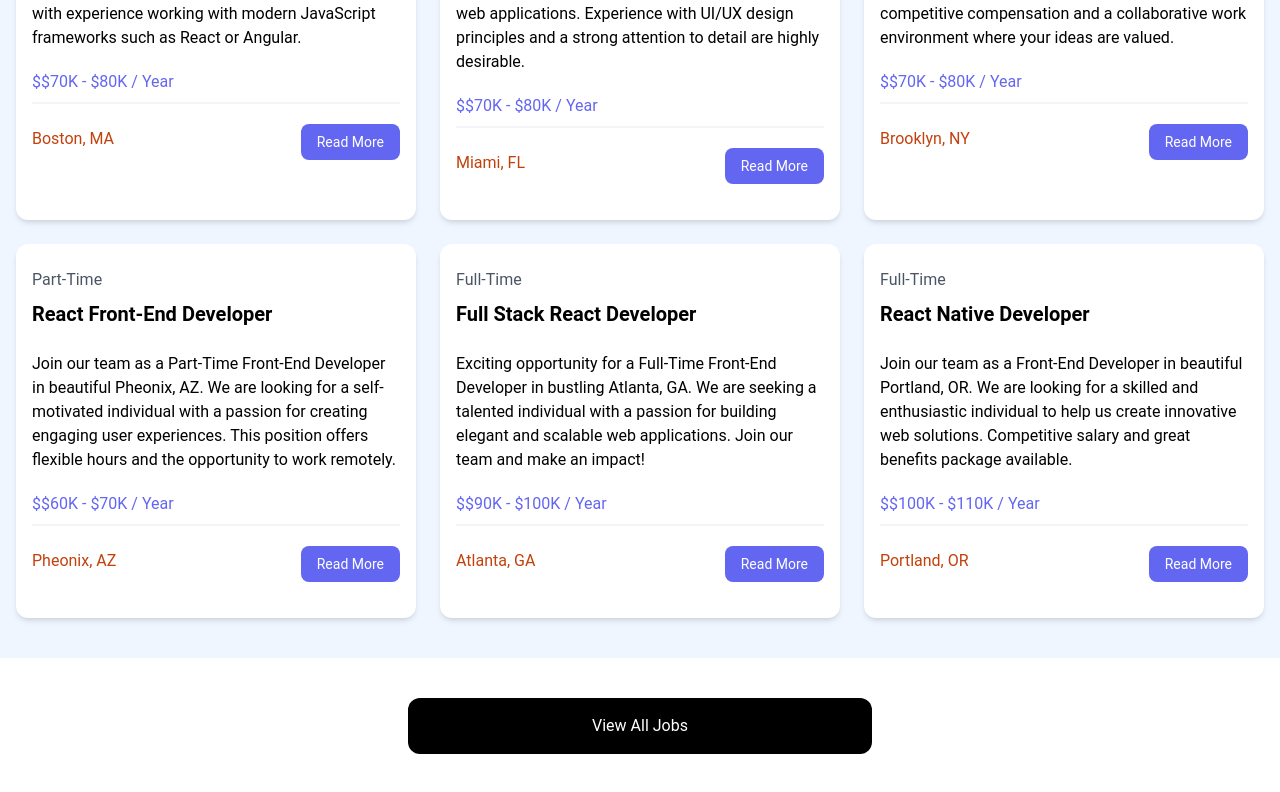
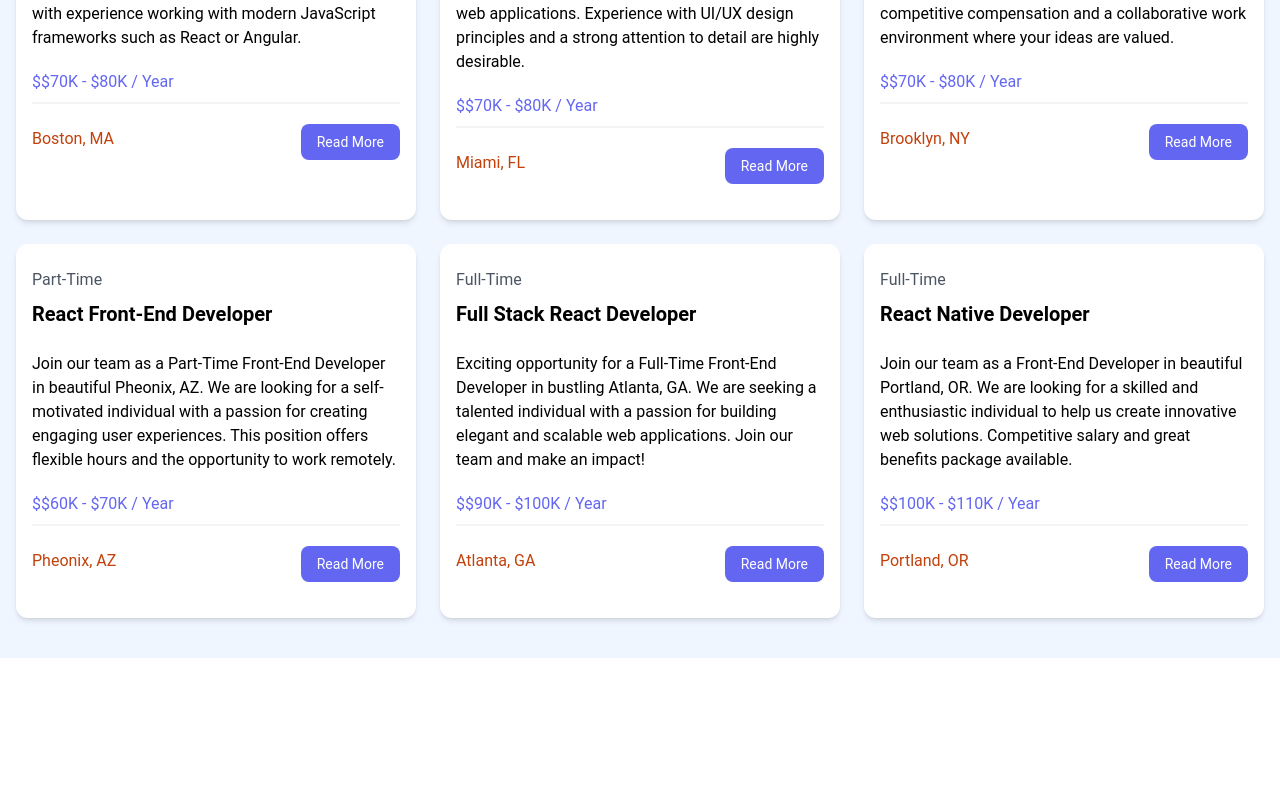
Before and after one commit to Fluffaro/react-jobs, a React (Vite) app: page / in a window 1280 px wide. Shown: the part 887-1679 px from the top of the page. After the commit the page ends 1545 px from the top, so only its background shows below. Built offline with nearby package versions, Linux system fonts and the light colour scheme.

Commit message:
added viewalljobs button

```diff
--- a/src/App.jsx
+++ b/src/App.jsx
@@ -10,14 +10,6 @@ const App = () => {
       <HomeCards />
       <JobListings />
 
-      <section className="m-auto max-w-lg my-10 px-6">
-        <a
-          href="jobs.html"
-          className="block bg-black text-white text-center py-4 px-6 rounded-xl hover:bg-gray-700"
-        >
-          View All Jobs
-        </a>
-      </section>
     </>
   );
 };
```
